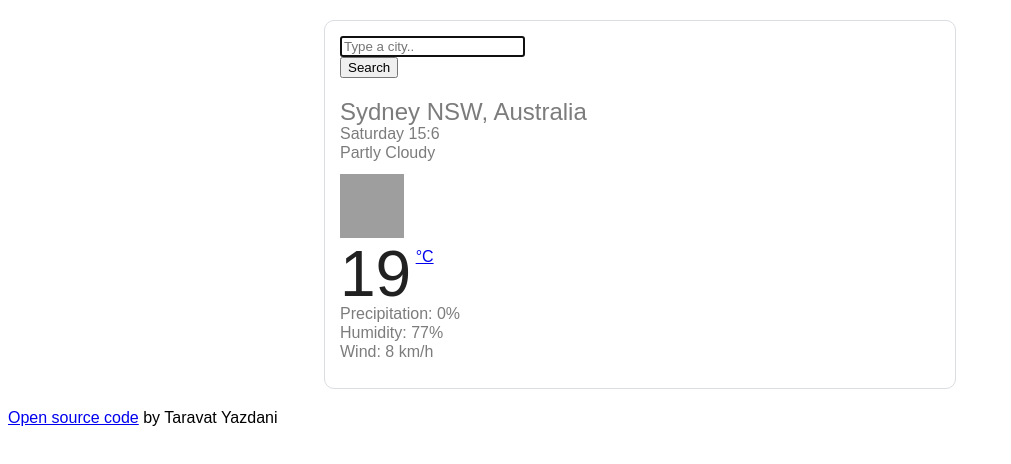
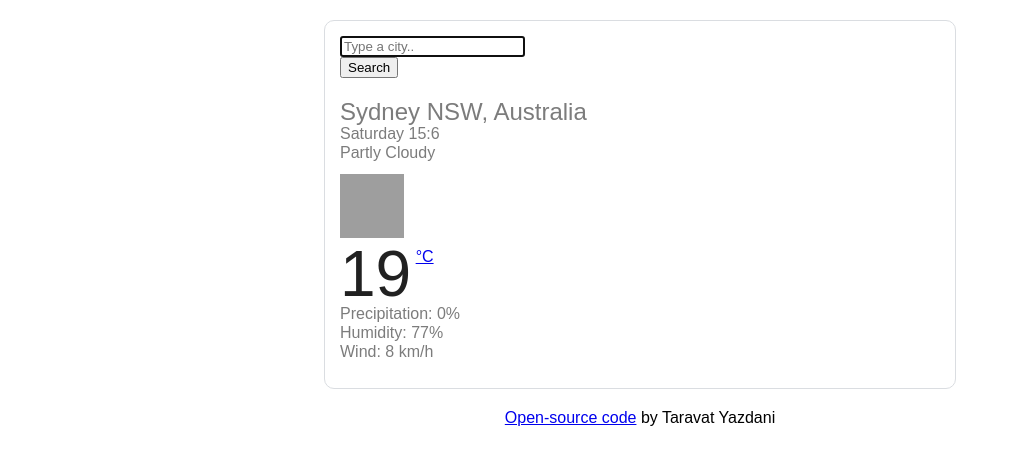
Before and after one commit to 258Taravat/my-first-project, a plain HTML site: page index.html in a window 1280 px wide. Shown: the whole page, without its empty margins (0-1011 px from the left). Drawn offline with nearby package versions, Linux system fonts and the light colour scheme; grey boxes are pictures that could not be loaded.

Commit message:
class and text align added

```diff
--- a/index.html
+++ b/index.html
@@ -61,9 +61,9 @@
         </div>
       </div>
     </div>
-    <div>
+    <div class="git">
       <a href="https://github.com/258Taravat/my-first-project" target="_blank"
-        >Open source code</a
+        >Open-source code</a
       >
       by Taravat Yazdani
     </div>
--- a/style.css
+++ b/style.css
@@ -53,3 +53,6 @@ li {
 .search-form {
   margin-bottom: 20px;
 }
+.git {
+  text-align: center;
+}
```
